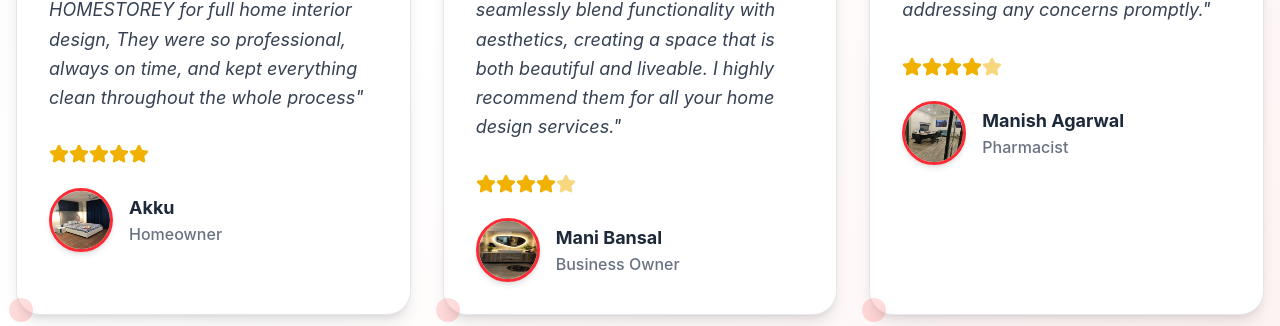
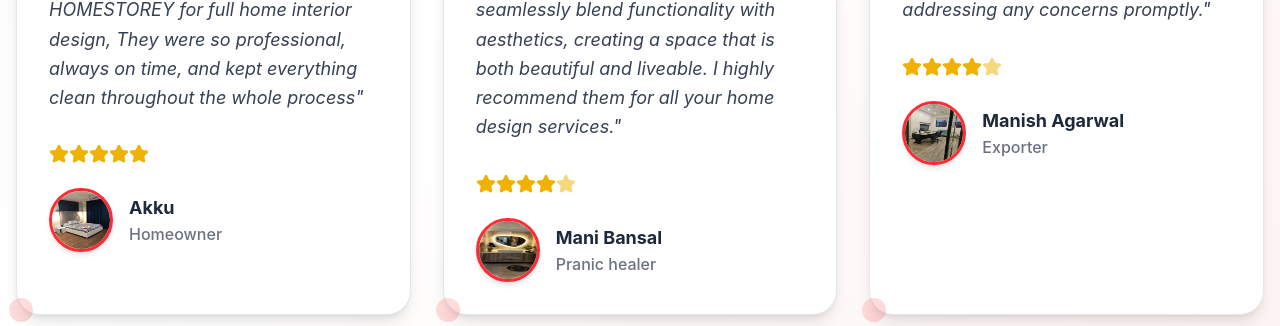
Before and after one commit to sachinrawat6264384464/newone, a Next.js app: page / in a window 1280 px wide. Shown: the part 6720-7046 px from the top of the page. Built offline with nearby package versions, Linux system fonts and the light colour scheme; no server answers.

Commit message:
meet nidhi

```diff
--- a/src/app/page.tsx
+++ b/src/app/page.tsx
@@ -102,7 +102,7 @@ const testimonials: Testimonial[] = [
   },
   {
     name: "Mani Bansal",
-    role: "Business Owner",
+    role: "Pranic healer",
     content:
       "I got my home designed by home storey to revamp my home,and I am very happy with the work.From start to finish, the team at Homestorey exhibited professionalism, creativity,and an unwavering commitment to bringing my vision to life . Their attention to detail was impeccable, and they were able to seamlessly blend functionality with aesthetics, creating a space that is both beautiful and liveable. I highly recommend them for all your home design services.",
     rating: 4.5,
@@ -110,7 +110,7 @@ const testimonials: Testimonial[] = [
   },
   {
     name: "Manish Agarwal",
-    role: "Pharmacist",
+    role: "Exporter",
     content:
       "I recently hired 'Homestorey' for the office space design, and I couldn't be more pleased with the results. My requirements were very clear that I needed a very simple and minimalistic atmosphere. Throughout the construction process, the team maintained open communication, keeping me updated on progress and addressing any concerns promptly.",
     rating: 4.5,
```
